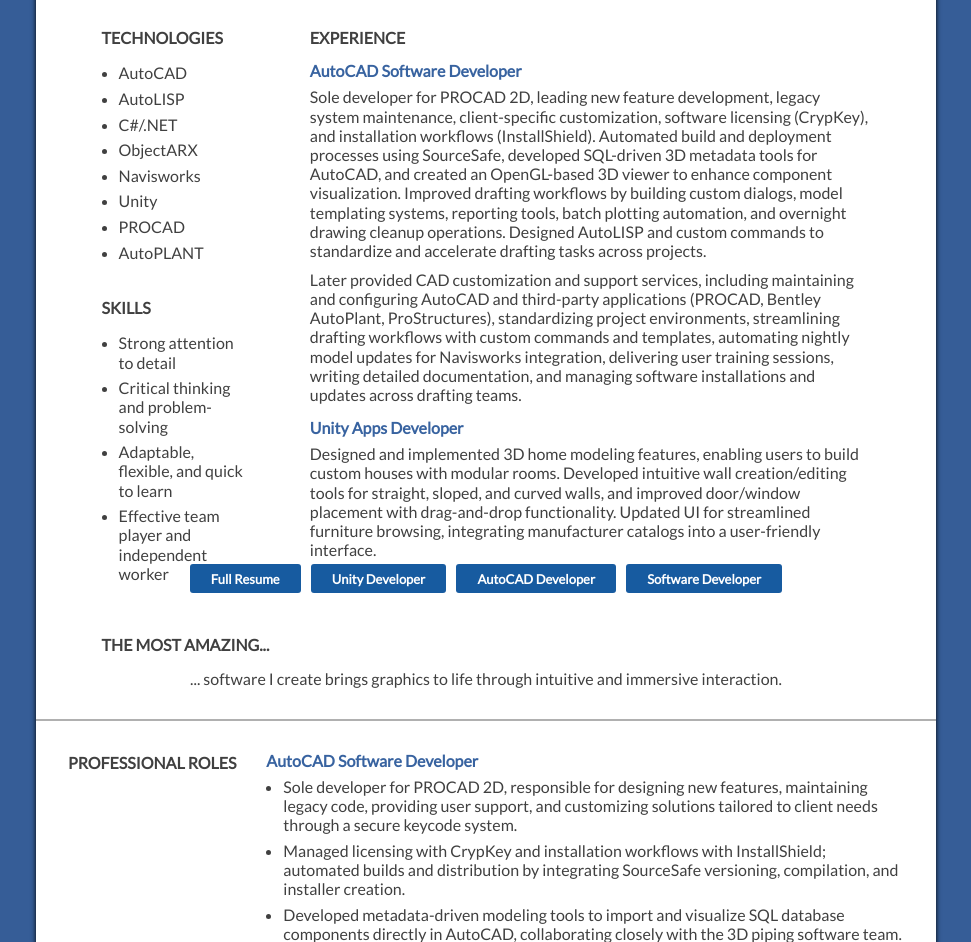
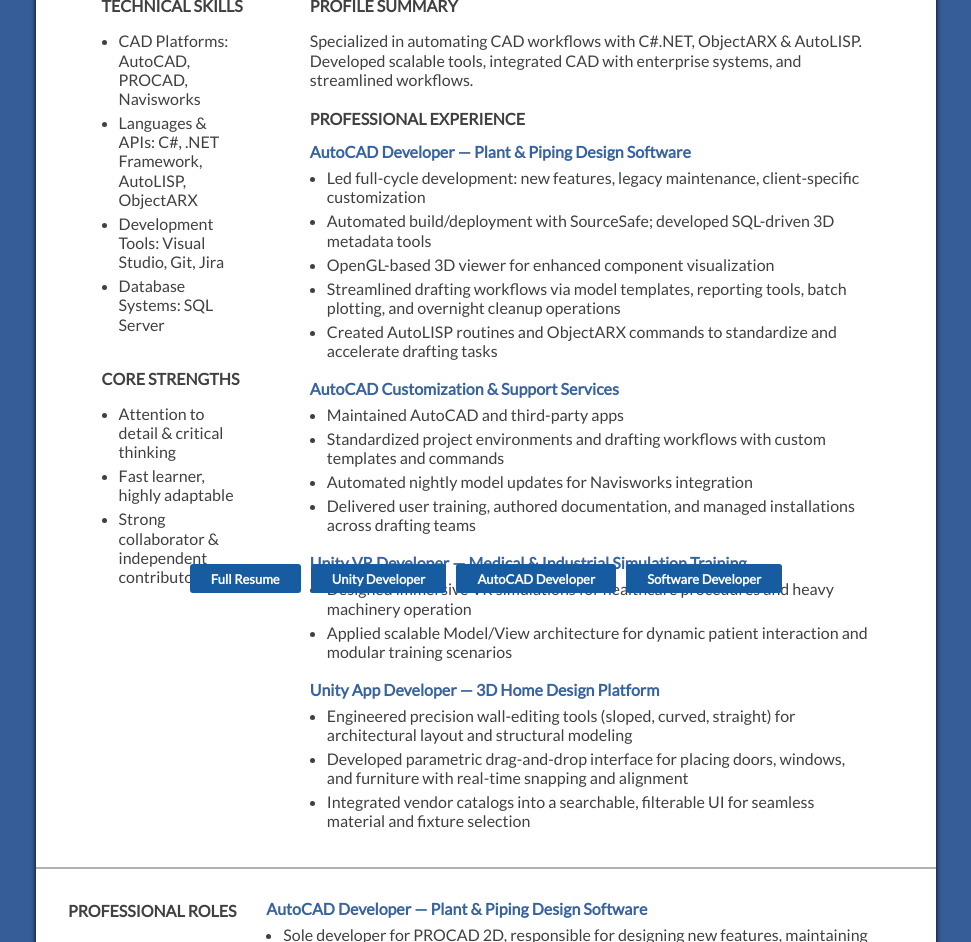
Before and after one commit to dongrout/dongrout.github.io, a plain HTML site: page resume_autocad.htm in a window 1280 px wide. Shown: the part 205-1147 px from the top of the page, without its empty margins (154-1125 px from the left). Drawn offline with Linux system fonts and the light colour scheme.

Commit message:
Updating AutoCAD Resume

```diff
--- a/css/resume.css
+++ b/css/resume.css
@@ -502,7 +502,7 @@ ul.bulleted {
 }
 
 ul.bulleted > li {
-  padding-bottom: 0.4rem;
+  padding-bottom: 0.3rem;
 }
 
 .indented {
--- a/resume_autocad.htm
+++ b/resume_autocad.htm
@@ -31,8 +31,7 @@
 			</section>
 			<section class="cell_half" style="padding-right: 0; padding-bottom: 1rem;">
 				<h1 class="header-name">D<sub>on</sub> G<sub>rout</sub></h1>
-				<br />
-				<h1 class="header-title">A<sub>utoCAD</sub> D<sub>eveloper</sub></h1>
+				<h1 class="header-title">A<sub>uto</sub>CAD D<sub>eveloper</sub></h1>
 			</section>
 			<section class="cell_three_eights" style="padding-bottom: 1rem;">
 				Montreal, QC, Canada<br />
@@ -44,36 +43,31 @@
 
 		<div class="cell_container" style="padding: 0rem;">
 			<section class="cell_full" style="padding-top: 0; padding-bottom: 0;">
-				<div class="border-center"></div>
+				<div class="border-center" style="Height: 14px"></div>
 			</section>
 		</div>
 	</header>
 
 	<div class="cell_container" style="padding: 0rem 2.1rem 0rem 2.1rem;">
 		<section class="cell_quarter" style="padding-top: 0; padding-bottom: 1rem;">
-			<div class="above"><h2 class="section-title">Technologies</h2></div>
+			<div class="above"><h2 class="section-title">Technical Skills</h2></div>
 			<div class="section-content below">
 				<ul class="bulleted">
-					<li>AutoCAD</li>
-					<li>AutoLISP</li>
-					<li>C#/.NET</li>
-					<li>ObjectARX</li>
-					<li>Navisworks</li>
-					<li>Unity</li>
-					<li>PROCAD</li>
-					<li>AutoPLANT</li>
+					<li>CAD Platforms: AutoCAD, PROCAD, Navisworks</li>
+					<li>Languages &amp; APIs: C#, .NET Framework, AutoLISP, ObjectARX</li>
+					<li>Development Tools: Visual Studio, Git, Jira</li>
+					<li>Database Systems: SQL Server</li>
 				</ul>
 			</div>
 
 			<div class="border-center"></div>
 
-			<div class="above"><h2 class="section-title">Skills</h2></div>
+			<div class="above"><h2 class="section-title">Core Strengths</h2></div>
 			<div class="section-content below">
 				<ul class="bulleted">
-					<li>Strong attention to detail</li>
-					<li>Critical thinking and problem-solving</li>
-					<li>Adaptable, flexible, and quick to learn</li>
-					<li>Effective team player and independent worker</li>
+					<li>Attention to detail &amp; critical thinking</li>
+					<li>Fast learner, highly adaptable</li>
+					<li>Strong collaborator &amp; independent contributor</li>
 				</ul>
 			</div>
 
@@ -102,18 +96,49 @@
 			<div class="border-center"></div>
 -->
 
-			<div class="above"><h2 class="section-title" style="margin-bottom: 0;">Experience</h2></div>
+			<div class="above"><h2 class="section-title">Profile Summary</h2></div>
 			<div class="section-content below">
-				<h3 class="content-title">AutoCAD Software Developer</h3>
-				<p>Sole developer for PROCAD 2D, leading new feature development, legacy system maintenance, client-specific customization, software licensing (CrypKey), and installation workflows (InstallShield). Automated build and deployment processes using SourceSafe, developed SQL-driven 3D metadata tools for AutoCAD, and created an OpenGL-based 3D viewer to enhance component visualization. Improved drafting workflows by building custom dialogs, model templating systems, reporting tools, batch plotting automation, and overnight drawing cleanup operations. Designed AutoLISP and custom commands to standardize and accelerate drafting tasks across projects.</p>
-				<p>Later provided CAD customization and support services, including maintaining and configuring AutoCAD and third-party applications (PROCAD, Bentley AutoPlant, ProStructures), standardizing project environments, streamlining drafting workflows with custom commands and templates, automating nightly model updates for Navisworks integration, delivering user training sessions, writing detailed documentation, and managing software installations and updates across drafting teams.</p>
+				<p>Specialized in automating CAD workflows with C#.NET, ObjectARX &amp; AutoLISP. Developed scalable tools, integrated CAD with enterprise systems, and streamlined workflows.</p>
+			</div>
 
-				<h3 class="content-title">Unity Apps Developer</h3>
-				<p>Designed and implemented 3D home modeling features, enabling users to build custom houses with modular rooms. Developed intuitive wall creation/editing tools for straight, sloped, and curved walls, and improved door/window placement with drag-and-drop functionality. Updated UI for streamlined furniture browsing, integrating manufacturer catalogs into a user-friendly interface.</p>
+			<div class="border-center" style="height: 20px;"></div>
+
+			<div class="above"><h2 class="section-title" style="margin-bottom: 0;">Professional Experience</h2></div>
+			<div class="section-content below">
+				<h3 class="content-title">AutoCAD Developer &mdash; Plant &amp; Piping Design Software</h3>
+				<ul class="bulleted">
+				<li>Led full-cycle development: new features, legacy maintenance, client-specific customization</li>
+				<li>Automated build/deployment with SourceSafe; developed SQL-driven 3D metadata tools</li>
+				<li>OpenGL-based 3D viewer for enhanced component visualization</li>
+				<li>Streamlined drafting workflows via model templates, reporting tools, batch plotting, and overnight cleanup operations</li>
+				<li>Created AutoLISP routines and ObjectARX commands to standardize and accelerate drafting tasks</li>
+				</ul>
+
+				<h3 class="content-title">AutoCAD Customization &amp; Support Services</h3>
+				<ul class="bulleted">
+				<li>Maintained AutoCAD and third-party apps</li>
+				<li>Standardized project environments and drafting workflows with custom templates and commands</li>
+				<li>Automated nightly model updates for Navisworks integration</li>
+				<li>Delivered user training, authored documentation, and managed installations across drafting teams</li>
+				</ul>
+
+				<h3 class="content-title">Unity VR Developer &mdash; Medical & Industrial Simulation Training</h3>
+				<ul class="bulleted">
+				<li>Designed immersive VR simulations for healthcare procedures and heavy machinery operation</li>
+				<li>Applied scalable Model/View architecture for dynamic patient interaction and modular training scenarios</li>
+				</ul>
+
+				<h3 class="content-title">Unity App Developer &mdash; 3D Home Design Platform</h3>
+				<ul class="bulleted">
+				<li>Engineered precision wall-editing tools (sloped, curved, straight) for architectural layout and structural modeling</li>
+				<li>Developed parametric drag-and-drop interface for placing doors, windows, and furniture with real-time snapping and alignment</li>
+				<li>Integrated vendor catalogs into a searchable, filterable UI for seamless material and fixture selection</li>
+				</ul>
 			</div>
 		</section>
 	</div>
 
+<!--
 	<div class="cell_container" style="padding: 0rem 2.1rem 0rem;">
 		<section class="cell_full" style="padding-top: 0;">
 			<div class="border-center"></div>
@@ -124,13 +149,14 @@
 			</div>
 		</section>
 	</div>
+-->
 
 	<section id="professional_roles" class="border_top page-break">
 		<div class="left"><h2 class="section-title">Professional Roles</h2></div>
 		<div class="section-content right">
 			<ul>
 				<li>
-					<h3 id="AutoCAD_Software" class="content-title">AutoCAD Software Developer</h3>
+					<h3 id="AutoCAD_Software" class="content-title">AutoCAD Developer &mdash; Plant &amp; Piping Design Software</h3>
 					<div class="content-details">
 					<ul class="bulleted">
 						<li style="page-break-inside: avoid;">Sole developer for PROCAD 2D, responsible for designing new features, maintaining legacy code, providing user support, and customizing solutions tailored to client needs through a secure keycode system.</li>
@@ -148,7 +174,7 @@
 					</div>
 				</li>
 				<li style="page-break-inside: avoid;">
-					<h3 id="AutoCAD_Management" class="content-title">AutoCAD Systems Management &amp; Support</h3>
+					<h3 id="AutoCAD_Management" class="content-title">AutoCAD Customization &amp; Support Services</h3>
 					<div class="content-details">
 					<ul class="bulleted">
 						<li style="page-break-inside: avoid;">Provided support for AutoCAD and third-party CAD applications such as PROCAD, Bentley AutoPlant, and ProStructures.</li>
@@ -164,6 +190,7 @@
 					</ul>
 					</div>
 				</li>
+<!--
 				<li style="page-break-inside: avoid;">
 					<h3 id="AutoCAD_Drafter" class="content-title">AutoCAD Drafter</h3>
 					<div class="content-details">
@@ -173,6 +200,20 @@
 						<li style="page-break-inside: avoid;">Maintained standard layering practices and utilized externally referenced (xref) drawings to ensure consistency across projects.</li>
 						<li style="page-break-inside: avoid;">Contributed to a range of unique projects, including hotel floor plans, dam cut-and-fill calculations, and optimizing cutting layouts for a faceted diamond-shaped roof.</li>
 						<li style="page-break-inside: avoid;">Performed precision calculations to determine the center of gravity for a container drop test, resulting in a successful balance on its corner before tipping as intended.</li>
+					</ul>
+					</div>
+				</li>
+-->
+				<li style="page-break-inside: avoid;">
+					<h3 class="content-title">Unity App Developer &mdash; 3D Home Design Platform</h3>
+					<div class="content-details">
+					<ul class="bulleted">
+						<li style="page-break-inside: avoid;">Developed 3D home modeling software where individual rooms were created as modular, standalone components and assembled like a puzzle to form complete house layouts.</li>
+						<li style="page-break-inside: avoid;">Built a wall generation system with intuitive drag-and-stretch controls, enabling users to place, modify, and resize walls in real time, with dynamic dimensions displayed.</li>
+						<li style="page-break-inside: avoid;">Engineered smart corner handling to automatically align walls at varying angles and thicknesses, including support for sloped and curved wall designs.</li>
+						<li style="page-break-inside: avoid;">Improved the placement and duplication of windows and doors with real-time snapping and dragging mechanics for a smoother user workflow.</li>
+						<li style="page-break-inside: avoid;">Designed and implemented complex triangulation algorithms to handle wall surface faceting, curved geometry, and clean joins between internal and external wall layers.</li>
+						<li style="page-break-inside: avoid;">Customized a generic 2D triangulation library for 3D use cases, including extending end lengths for seamless corners and adjusting wall thicknesses to prevent rendering conflicts.</li>
 					</ul>
 					</div>
 				</li>
@@ -366,7 +407,7 @@
 		<div class="alignleft">
 			<p><a href="https://dongrout.github.io/resume_autocad.htm">https://dongrout.github.io/resume_autocad.htm</a></p>
 		</div>
-		<p class="alignright">2025&#8209;05&#8209;27</p>
+		<p class="alignright">2025&#8209;08&#8209;20</p>
 		<div style="clear: both;"></div>
 	</footer>
 </main>
```
Also changed, not shown: resume_unity.htm (+9 -9 lines).
